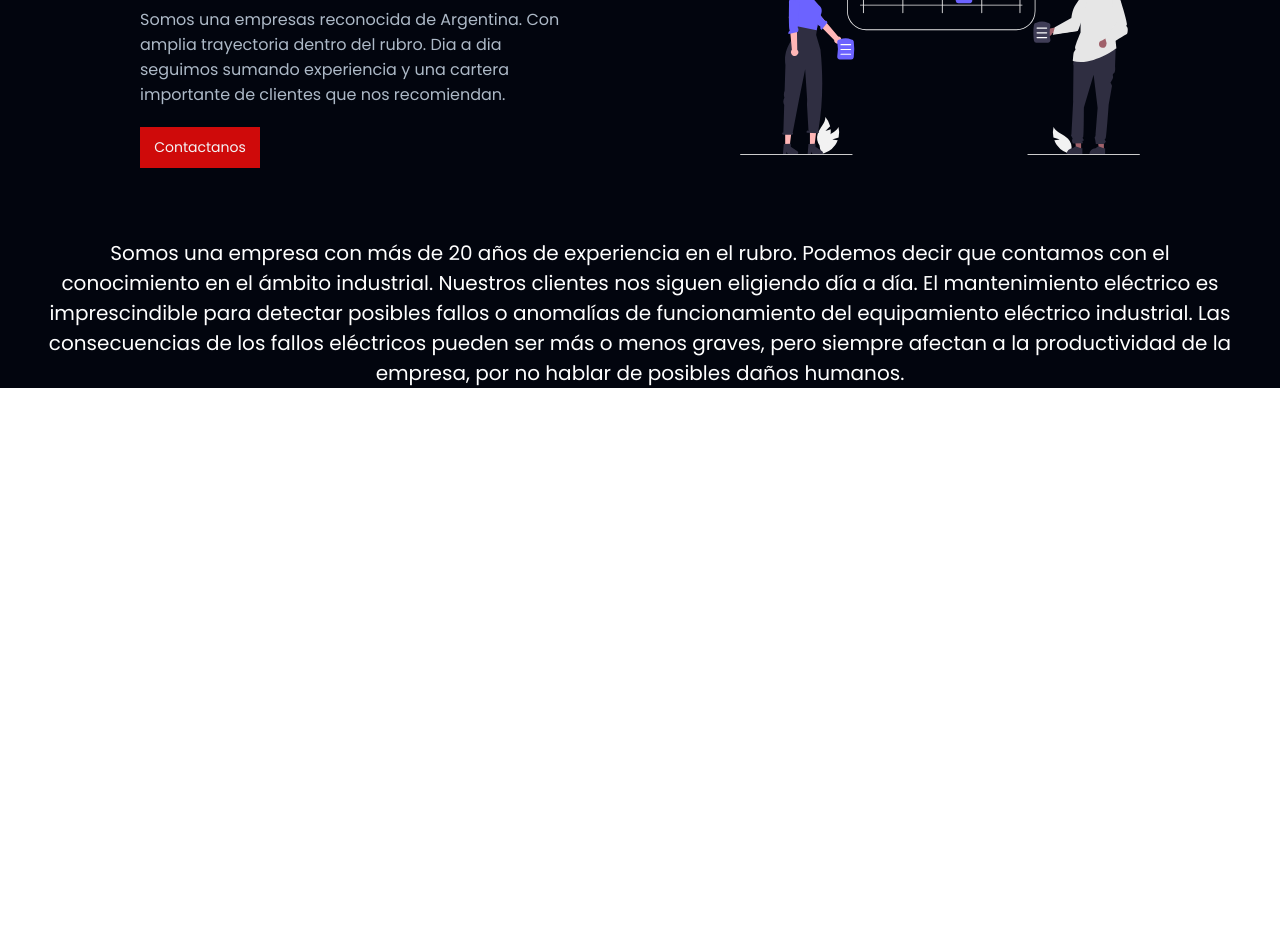
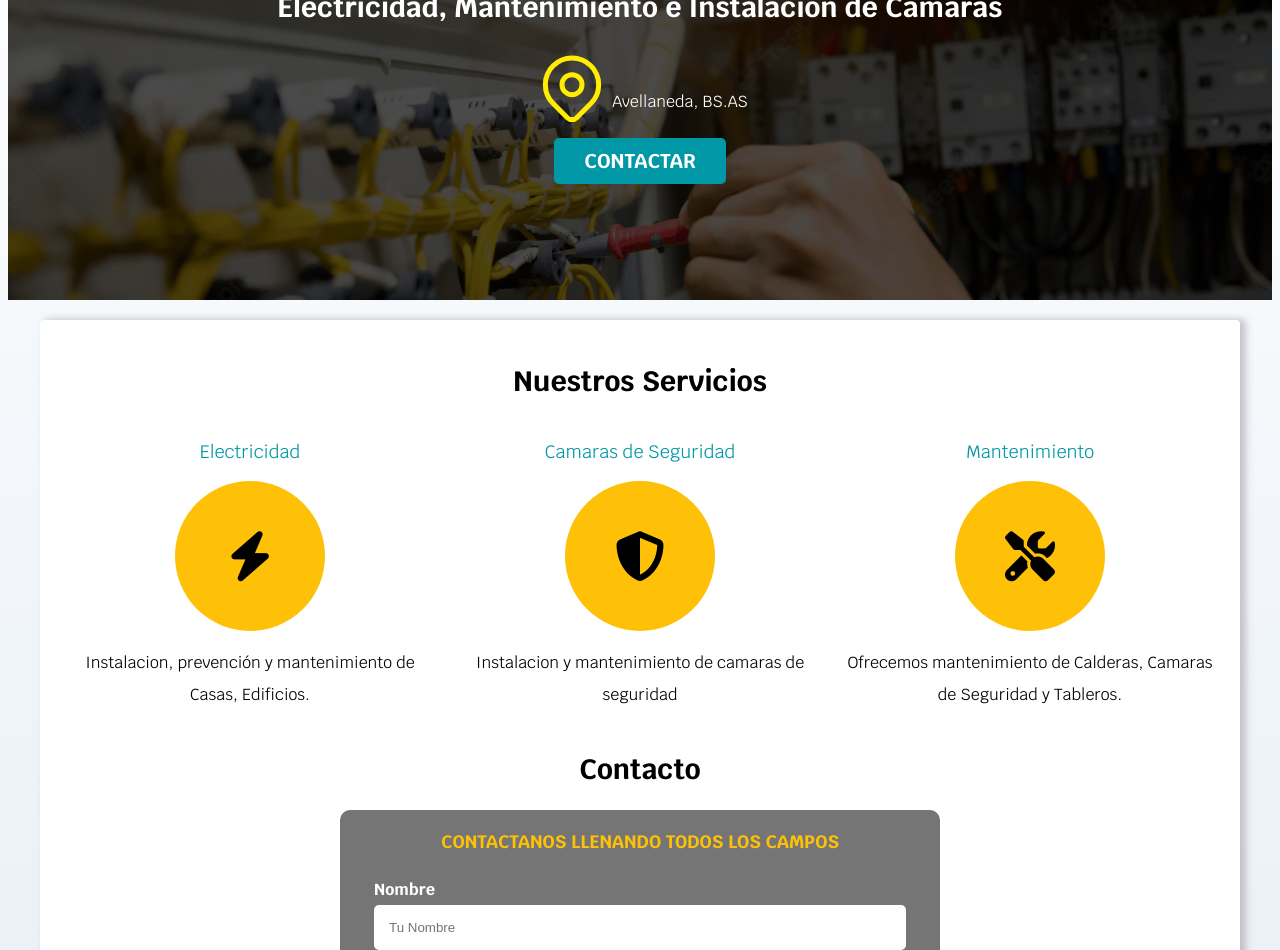
Before and after one commit to glespinola/Entregas-Nucba-2817, a plain HTML site: page E2-Landing_Page/index.html in a window 1280 px wide. Shown: the part 223-1173 px from the top of the page. Before the commit the page ends 800 px from the top, so only its background shows below. Drawn offline with Linux system fonts and the light colour scheme.

Commit message:
Entrega-E4

```diff
--- a/E2-Landing_Page/css/main.css
+++ b/E2-Landing_Page/css/main.css
@@ -1,26 +1,119 @@
 @import url("https://fonts.googleapis.com/css2?family=Montserrat:wght@300;400;600;700;800;900&family=Poppins:wght@300;400;500;600;700;800&display=swap");
 
-/* Colors */
 :root {
-  /* bg colors */
-  --background: #02050e;
-  --primary: #CF0A0A;
-  --secondary: #DC5F00;
-  --btn-bg: #050d26;
-  --nav-bg: #0f1525;
-
-  --text-gray: #adb9c7;
-  --text-white: #f3f4f6;
+  --blanco: #FFF;
+  --negro: #000;
+  --primario: #FFC107;
+  --secundario: #0097A7;
+  --gris: #757575;
 }
 
-/* Reset */
-* {
-  margin: 0;
-  padding: 0;
+
+/* Globales */
+html {
+  font-size: 62.5%;
   box-sizing: border-box;
+  scroll-behavior: smooth;
+  scroll-snap-type: y mandatory;
+}
+
+*,
+*::after,
+*::before {
+  box-sizing: inherit;
   text-decoration: none;
   list-style-type: none;
-  font-family: "Poppins", sans-serif;
+}
+
+body {
+  font-size: 16px;
+  font-family: 'Krub', sans-serif;
+  background-image: linear-gradient(to top, #DFE9F3 0%, var(--blanco) 100%);
+}
+
+.contenedor {
+  max-width: 120rem;
+  margin: 0 auto;
+}
+
+.btn {
+  background-color: var(--secundario);
+  color: var(--blanco);
+  padding: 1rem 3rem;
+  margin-top: 1rem;
+  text-decoration: none;
+  font-size: 2rem;
+  font-weight: bold;
+  text-transform: uppercase;
+  border-radius: .5rem;
+  width: 90%;
+  text-align: center;
+  transition: all .5s cubic-bezier(0.23, 1, 0.320, 1);
+  border: none;
+}
+
+@media (min-width:768px) {
+  .btn {
+    width: auto;
+  }
+}
+
+.btn:hover {
+  background-color: var(--primario);
+  color: var(--negro);
+  cursor: pointer;
+}
+
+.sombra {
+  -webkit-box-shadow: 5px 0px 7px 1px rgba(179, 172, 179, 0.7);
+  -moz-box-shadow: 5px 0px 7px 1px rgba(179, 172, 179, 0.7);
+  box-shadow: 5px 0px 7px 1px rgba(179, 172, 179, 0.7);
+  background-color: var(--blanco);
+  padding: 2rem;
+  border-radius: .4rem;
+}
+
+/* Tipografia*/
+h1 {
+  font-size: 3.8rem;
+}
+
+h2 {
+  font-size: 2.8rem;
+}
+
+h3 {
+  font-size: 1.8rem;
+}
+
+h1,
+h2,
+h3 {
+  text-align: center;
+}
+
+/* Titulos */
+.titulo span {
+  font-size: 2rem;
+}
+
+/** Utilidades **/
+.w-sm-100 {
+  width: 100%;
+}
+
+@media (min-width: 768px) {
+  .w-sm-100 {
+    width: auto;
+  }
+}
+
+.flex {
+  display: flex;
+}
+
+.alinear-derecha {
+  justify-content: flex-end;
 }
 
 /* NavBar */
@@ -31,8 +124,6 @@ header {
   display: flex;
   justify-content: space-between;
   align-items: center;
-  position: fixed;
-  top: 0;
   padding: 0 30px;
 }
 
@@ -40,7 +131,8 @@ header {
   height: 90%;
 }
 
-.nav__header,.nav__header--list {
+.nav__header,
+.nav__header--list {
   display: flex;
   align-items: center;
   justify-content: center;
@@ -51,76 +143,161 @@ header {
 }
 
 .nav__header--list a {
-  color: var(--text-white);
+  color: var(--negro);
   font-size: 17px;
   font-weight: 600;
   padding: 10px;
 }
 
 .nav__header--list a:hover {
-  background: var(--text-white);
-  color: #02050e;
+  background: var(--negro);
+  color: var(--blanco);
 }
 
-main {
-  background-color: var(--background);
+
+.hero {
+  background-image: url(../img/hero.png);
+  background-repeat: no-repeat;
+  background-size: cover;
+  height: 450px;
+  position: relative;
+  margin-bottom: 2rem;
+}
+
+/* Hero */
+.contenido--hero {
+  position: absolute;
+  background-color: rgba(0, 0, 0, .7);
+  /*Sintaxis anterior*/
+  background-color: rgb(0 0 0 / 70%);
+  width: 100%;
+  height: 100%;
+
+  display: flex;
+  flex-direction: column;
+  align-items: center;
+  justify-content: center;
+}
+
+.contenido--hero h2,
+.contenido--hero p {
+  color: var(--blanco);
+}
+
+.ubicacion {
+  display: flex;
+  align-items: flex-end;
+}
+
+/** Servicios **/
+@media (min-width:768px) {
+  .servicios {
+    display: grid;
+    grid-template-columns: repeat(3, 1fr);
+    column-gap: 1rem;
+  }
+}
+
+.servicio {
+  display: flex;
+  flex-direction: column;
+  align-items: center;
+}
+
+.servicio h3 {
+  color: var(--secundario);
+  font-weight: normal;
+}
+
+.servicio p {
+  line-height: 2;
+  text-align: center;
+}
+
+.servicio .icons {
+  height: 15rem;
+  width: 15rem;
+  background-color: var(--primario);
+  border-radius: 50%;
+  display: flex;
+  justify-content: space-evenly;
+  align-items: center;
+  transition: all .5s cubic-bezier(0.23, 1, 0.320, 1);
+}
+
+.servicio .icons .fa-solid {
+  font-size: 5rem;
+}
+
+.servicio .icons:hover {
+  background-color: var(--secundario);
+}
+
+/*Formulario*/
+.formulario {
+  background-color: var(--gris);
+  width: min(60rem, 100%);
+  /** Utilizar el valor más pequeño **/
+  margin: 0 auto;
+  padding: 2rem;
+  border-radius: 1rem;
+}
+
+.formulario fieldset {
+  border: none;
+}
+
+.formulario legend {
+  text-align: center;
+  font-size: 1.8rem;
+  text-transform: uppercase;
+  font-weight: 700;
+  margin-bottom: 2rem;
+  color: var(--primario);
+}
+
+.campo {
+  margin-bottom: 1rem;
+}
+
+.campo label {
+  color: var(--blanco);
+  font-weight: bold;
+  margin-bottom: .5rem;
+  display: block;
+}
+
+.campo textarea {
+  height: 18rem;
+}
+
+.input-text {
+  width: 100%;
+  border: none;
+  padding: 1.5rem;
+  border-radius: .5rem;
+}
+
+/* Footer */
+.footer {
+  margin-top: 1rem;
   display: flex;
   justify-content: center;
   align-items: center;
-  flex-direction: column;
-  width: 100%;
-  color: #fff;
 }
 
-#hero {
-  margin-top: 65px;
-  padding: 70px 0;
-  max-width: 1200px;
+.footer-container {
   display: flex;
-  justify-content: center;
+  justify-content: space-between;
   align-items: center;
-  max-width: 1200px;
+  gap: 400px;
 }
 
-.hero-info {
-  display: flex;
-  flex-direction: column;
-  gap: 20px;
-  width: 50%;
+.footer-img {
+  width: 190px;
 }
 
-.hero-info h1 {
-  font-weight: 800;
-  height: 80%;
-  font-size: 50px;
-  min-width: 500px;
+.icons-footer i {
+  margin-top: 1.8rem;
+  font-size: 3rem;
 }
-
-.hero-info p {
-  color: var(--text-gray);
-  font-size: 16px;
-  width: 70%;
-}
-
-.hero-info a {
-  color: var(--text-white);
-  background-color: var(--primary);
-  width: 120px;
-  padding: 10px 0px;
-  font-size: 14px;
-  text-align: center;
-}
-.hero-info a:hover {
-  color: var(--primary);
-  background-color: var(--text-white);
-}
-.hero-card img {
-  width: 400px;
-}
-
-.container {
-  text-align: center;
-  font-size: 20px;
-  font-weight: 400;
-  max-width: 1200px;
-}
--- a/E2-Landing_Page/index.html
+++ b/E2-Landing_Page/index.html
@@ -1,13 +1,20 @@
 <!DOCTYPE html>
-<html lang="en">
+<html lang="es">
+
 <head>
   <meta charset="UTF-8">
   <meta http-equiv="X-UA-Compatible" content="IE=edge">
   <meta name="viewport" content="width=device-width, initial-scale=1.0">
-  <title>VG Servicios</title>
-  <link rel="stylesheet" href="./css/main.css">
-  <link rel="shortcut icon" href="./img/favicon.ico" type="image/png">
+  <link rel="preconnect" href="https://fonts.googleapis.com" />
+  <link rel="preconnect" href="https://fonts.gstatic.com" crossorigin />
+  <link href="https://fonts.googleapis.com/css2?family=Krub:wght@400;700&display=swap" rel="stylesheet" />
+  <script src="https://kit.fontawesome.com/db9f70d841.js" crossorigin="anonymous"></script>
+  <link rel="preload" href="./css/main.css" as="style" />
+  <link href="./css/main.css" rel="stylesheet" />
+  <link rel="shortcut icon" href="./img/favicon.ico" type="image/x-icon">
+  <title>VG</title>
 </head>
+
 <body>
   <header>
     <img src="./img/logo512.png" alt="Logo VG" class="nav__img" />
@@ -23,24 +30,96 @@
       </ul>
     </nav>
   </header>
-  <main>
-    <section id="hero">
-      <div class="hero-info">
-        <h1>VG Servicios</h1>
-        <p>
-          Somos una empresas reconocida de Argentina. Con amplia trayectoria dentro del rubro. Dia a dia seguimos sumando experiencia y una cartera importante de clientes que nos recomiendan.
-        </p>
-        <a href="#" class="btn">Contactanos</a>
+  <section class="hero">
+    <div class="contenido--hero">
+      <h2>Electricidad, Mantenimiento e Instalacion de Cámaras</h2>
+      <div class="ubicacion">
+        <svg xmlns="http://www.w3.org/2000/svg" class="icon icon-tabler icon-tabler-map-pin" width="80" height="80"
+          viewBox="0 0 24 24" stroke-width="1.5" stroke="#ffec00" fill="none" stroke-linecap="round"
+          stroke-linejoin="round">
+          <path stroke="none" d="M0 0h24v24H0z" fill="none" />
+          <circle cx="12" cy="11" r="3" />
+          <path d="M17.657 16.657l-4.243 4.243a2 2 0 0 1 -2.827 0l-4.244 -4.243a8 8 0 1 1 11.314 0z" />
+        </svg>
+        <p>Avellaneda, BS.AS</p>
       </div>
-      <div class="hero-card">
-        <img src="./img/undraw_our_solution_re_8yk6.svg" alt="Team VG">
+      <a class="btn" id="contactar">Contactar</a>
     </div>
   </section>
-    <section>
-      <div class="container">
-        <p>Somos una empresa con más de 20 años de experiencia en el rubro. Podemos decir que contamos con el conocimiento en el ámbito industrial. Nuestros clientes nos siguen eligiendo día a día. El mantenimiento eléctrico es imprescindible para detectar posibles fallos o anomalías de funcionamiento del equipamiento eléctrico industrial. Las consecuencias de los fallos eléctricos pueden ser más o menos graves, pero siempre afectan a la productividad de la empresa, por no hablar de posibles daños humanos.</p>
+  <main class="contenedor sombra">
+    <h2>Nuestros Servicios</h2>
+    <div class="servicios">
+      <section class="servicio">
+        <h3>Electricidad</h3>
+        <div class="icons">
+
+          <i class="fa-solid fa-bolt"></i>
         </div>
+        <p>Instalacion, prevención y mantenimiento de Casas, Edificios. </p>
+      </section>
+      <section class="servicio">
+        <h3>Camaras de Seguridad</h3>
+        <div class="icons">
+          <i class="fa-solid fa-shield-halved"></i>
+        </div>
+        <p>Instalacion y mantenimiento de camaras de seguridad</p>
+      </section>
+      <section class="servicio">
+        <h3>Mantenimiento</h3>
+        <div class="icons">
+          <i class="fa-solid fa-screwdriver-wrench"></i>
+        </div>
+        <p>Ofrecemos mantenimiento de Calderas, Camaras de Seguridad y Tableros.</p>
+      </section>
+    </div>
+
+    <section id="contacto">
+      <h2>Contacto</h2>
+      <form class="formulario" id="form">
+        <fieldset>
+          <legend>Contactanos llenando todos los campos</legend>
+          <div class="contenedor-campos">
+            <div class="campo">
+              <label>Nombre</label>
+              <input class="input-text" type="text" placeholder="Tu Nombre" name="name" id="name" required>
+            </div>
+
+            <div class="campo">
+              <label>Telefono</label>
+              <input class="input-text" type="tel" placeholder="Tu Telefono" name="phone" id="phone" required>
+            </div>
+            <div class="campo">
+              <label>Correo</label>
+              <input class="input-text" type="email" placeholder="Tu Correo" name="email" id="email" required>
+            </div>
+            <div class="campo">
+              <label>Mensaje</label>
+              <textarea class="input-text" name="message" id="message" placeholder="Tu Mensaje" required></textarea>
+            </div>
+          </div>
+          <div class="alinear-derecha flex">
+            <input class="btn w-sm-100" type="submit" id="button" value="Enviar">
+          </div>
+        </fieldset>
+      </form>
     </section>
   </main>
+  <footer class="footer">
+    <div class="footer-container">
+      <ul>
+        <h3>Contactanos</h3>
+        <li><i class="fa-solid fa-location-dot"></i> Calle Falsa 123</li>
+        <li><i class="fa-solid fa-phone"></i> 1169696969</li>
+        <li><i class="fa-solid fa-envelope"></i> vgservicios@gmail.com</li>
+        <div class="icons-footer">
+          <i class="fa-brands fa-square-facebook"></i>
+          <i class="fa-brands fa-square-instagram"></i>
+          <i class="fa-brands fa-twitter"></i>
+        </div>
+      </ul>
+      <img src="./img/undraw_map_dark_re_36sy.svg" alt="Map VG" class="footer-img">
+    </div>
+  </footer>
 </body>
+
 </html>
```
Also changed, not shown: E2-Landing_Page/img/hero.png (added), E2-Landing_Page/img/undraw_map_dark_re_36sy.svg (added). Lines whose indentation alone changed are shown as unchanged.
